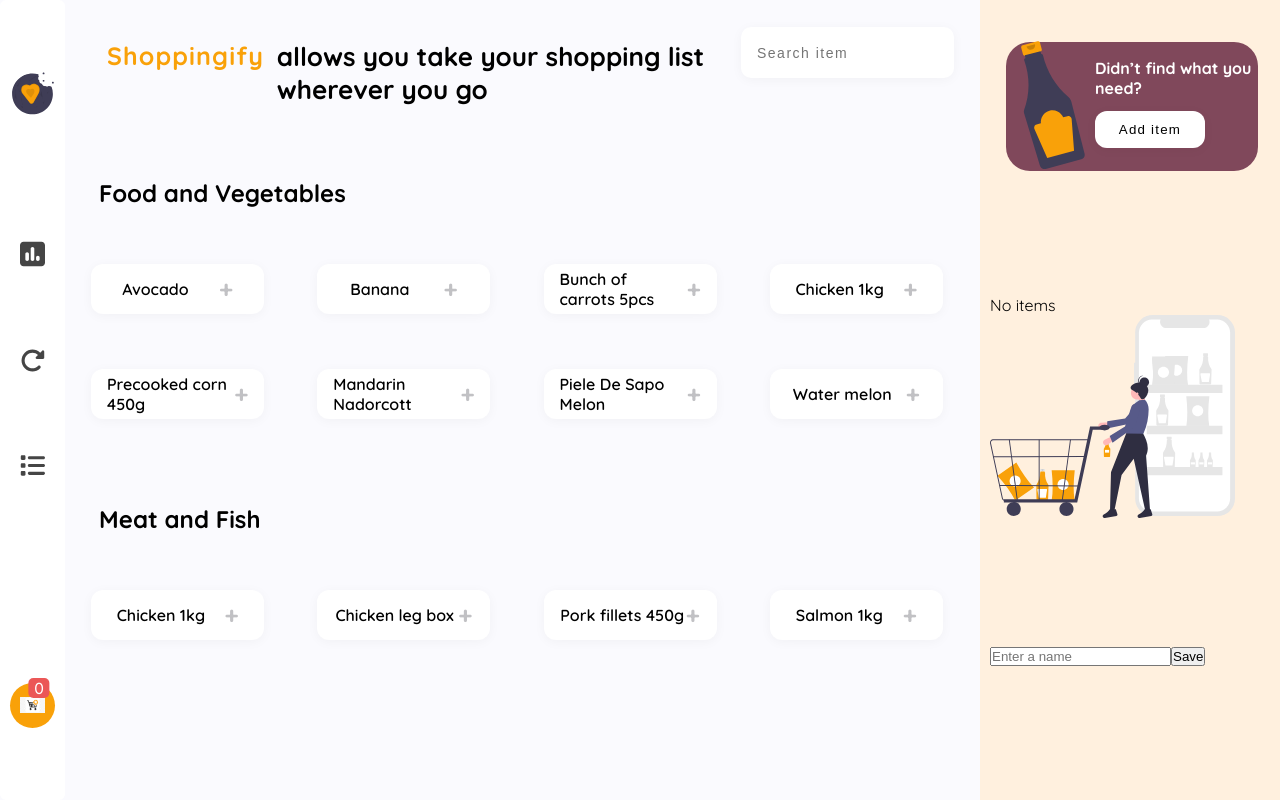
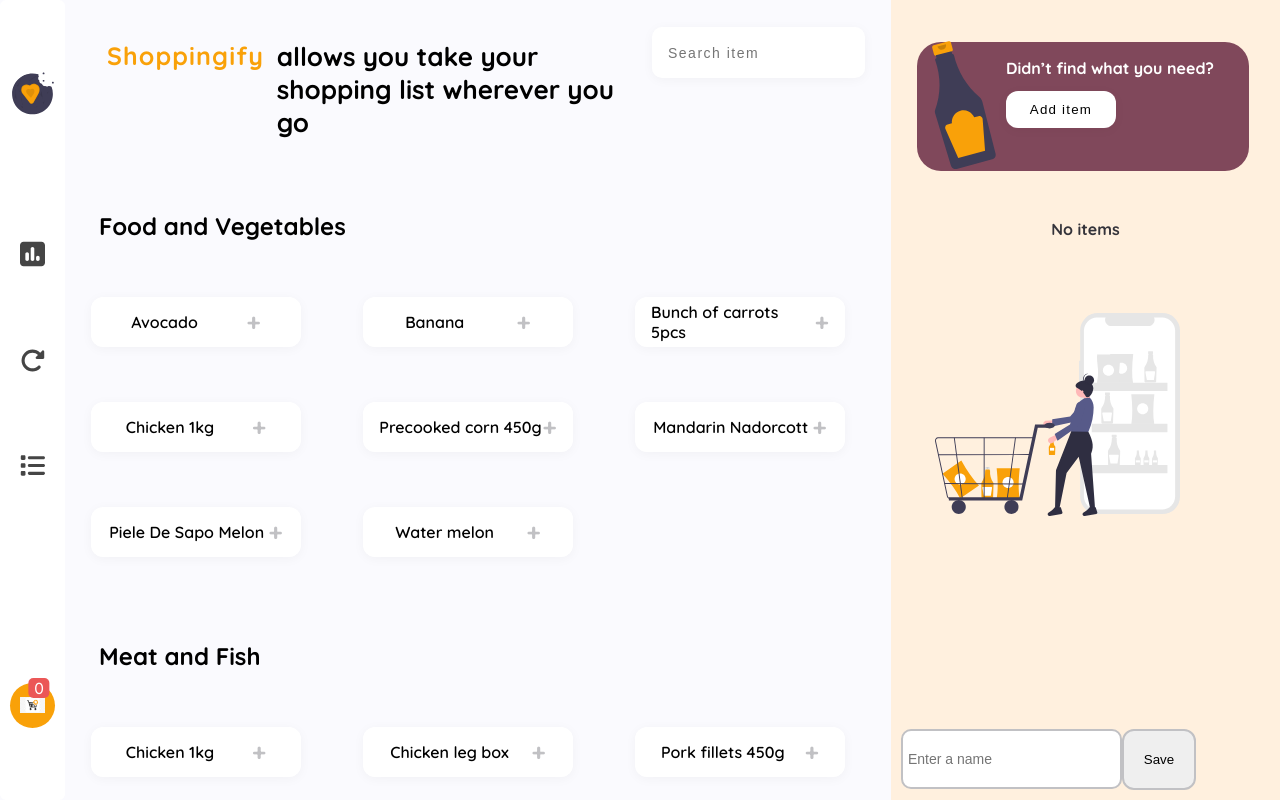
Before and after one commit to EjiroOsiephri/Shoppingfy-app, a React (Vite) app in the folder shoppingify-master/vite-project/: page / in a window 1280 px wide. Built offline with nearby package versions, Linux system fonts and the light colour scheme.

Commit message:
Done with major styling

```diff
--- a/shoppingify-master/vite-project/src/Sass/ItemsContainer.module.scss
+++ b/shoppingify-master/vite-project/src/Sass/ItemsContainer.module.scss
@@ -1,9 +1,7 @@
 .items-container {
-  display: grid;
   height: 100vh;
-  width: 389px;
   background-color: rgba(255, 240, 222, 1);
-  flex: 0 0 300px;
+  flex: 0 0 389px;
   padding: 10px;
 }
 
@@ -36,9 +34,51 @@
   letter-spacing: 1.2px;
   margin-top: 1em;
 }
-
+.showItemsInCart p {
+  text-align: center;
+  font-weight: 700;
+  color: rgba(52, 51, 58, 1);
+  margin-top: 3em;
+}
+.showItemsInCart img {
+  max-width: 100%;
+  margin-inline: auto;
+  margin-top: 4.6rem;
+  margin-left: 2.1rem;
+  height: auto;
+  position: absolute;
+  bottom: 60;
+}
+.enterFoodItem {
+  display: flex;
+  height: auto;
+  position: absolute;
+  bottom: 0;
+  margin-bottom: 10px;
+}
+.enterFoodItem input {
+  border: 2px solid rgba(193, 193, 196, 1);
+  width: 100%;
+  padding: 5px;
+  height: 60px;
+  border-radius: 10px;
+  font-size: 14px;
+  font-weight: 500;
+}
+.enterFoodItem > button {
+  width: 100.34770202636719px;
+  height: 61.25048828125px;
+  border-radius: 12px;
+  border: 2px solid rgba(193, 193, 196, 1);
+  cursor: pointer;
+}
 @media screen and (max-width: 678px) {
   .items-container {
     display: none;
   }
 }
+@media screen and (max-width: 900px) {
+  .items-container {
+    flex: 0 0 300px;
+  }
+}
```
